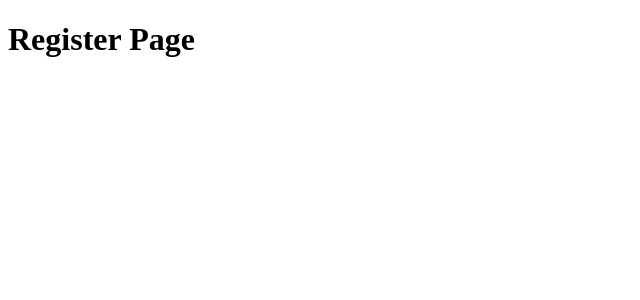
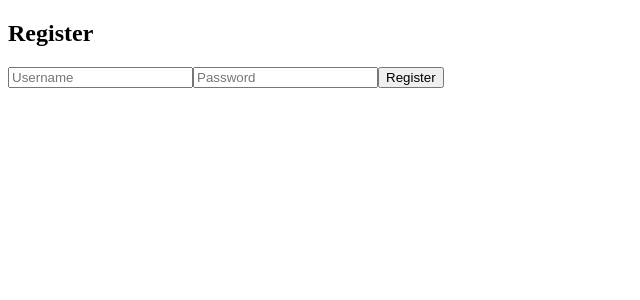
Before and after one commit to vskelton/dashboard-app, a React (Create React App) app in the folder frontend/: page /register in a window 1280 px wide. Shown: the top 300 px of the page, without its empty margins (0-640 px from the left). Built offline with nearby package versions, Linux system fonts and the light colour scheme.

Commit message:
Update App.js
Import the login and register components

```diff
--- a/frontend/src/App.js
+++ b/frontend/src/App.js
@@ -1,5 +1,7 @@
 import React from "react";
 import { BrowserRouter as Router, Routes, Route } from 'react-router-dom';
+import Register from "./components/Register";
+import Login from "./components/Login";
 
 const App = () => {
   return (
@@ -7,8 +9,8 @@
       <div className="App">
         <Routes>
           {/* Public Routes */}
-          <Route path="/login" element={<h1>Login Page</h1>} />
-          <Route path="/register" element={<h1>Register Page</h1>} />
+          <Route path="/login" element={<Login />} />
+          <Route path="/register" element={<Register />} />
 
           {/* Private Route */}
           <Route path="/dashboard" element={<h1>Dashboard Page</h1>} />
```
